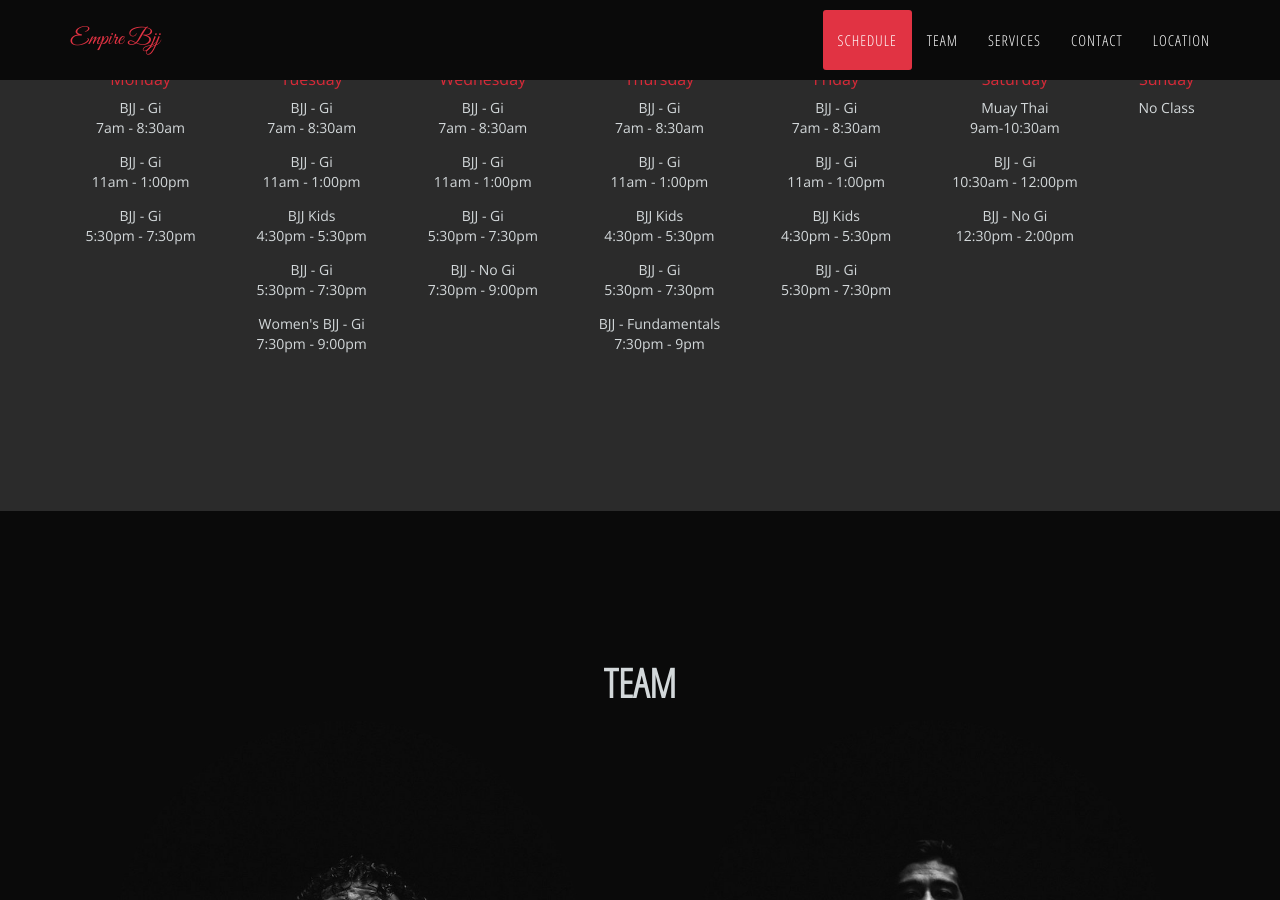
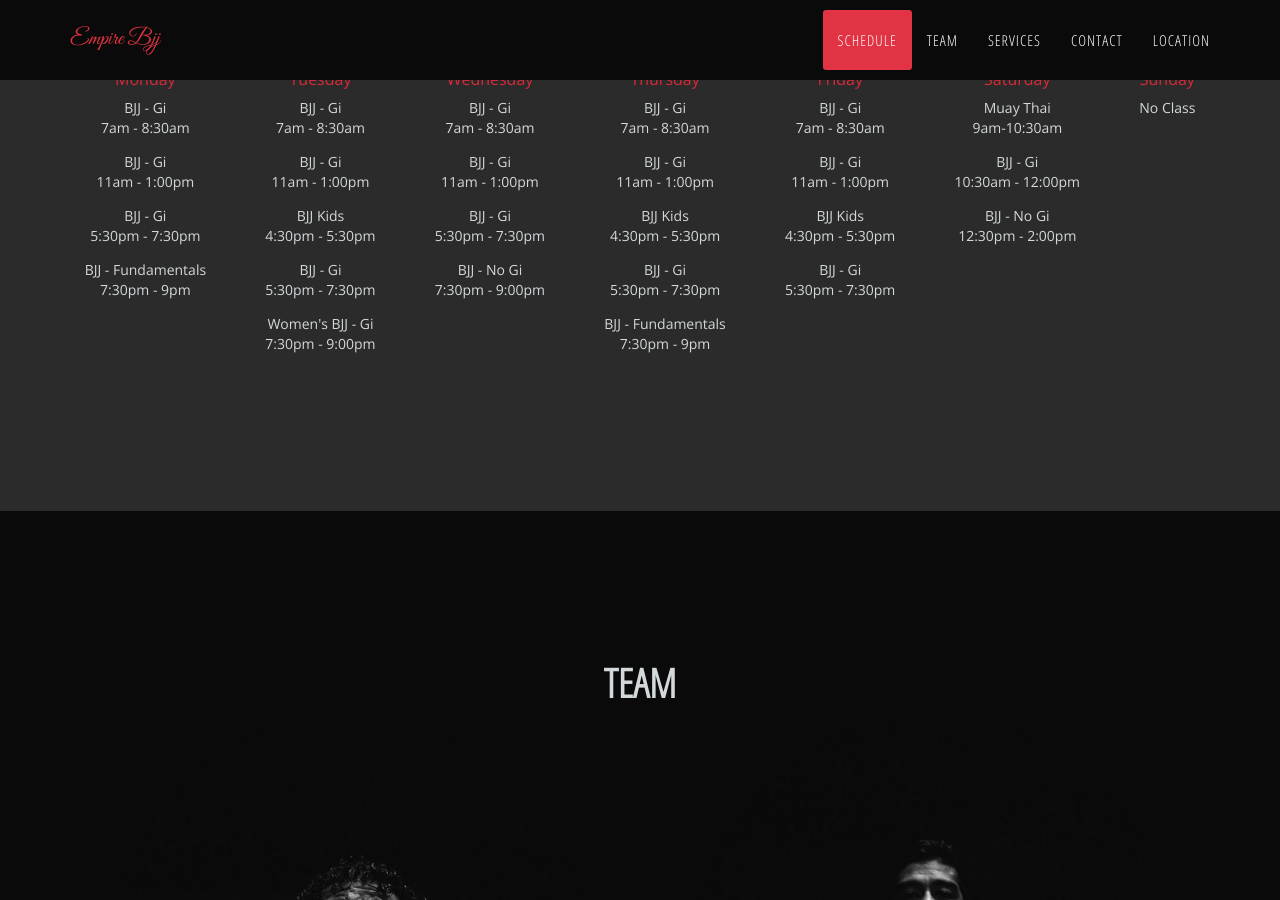
Before and after one commit to eriktjacobsen/empirebjj, a Jekyll site: the page built from index.html, in a window 1280 px wide and 900 px high, scrolled down 856 px. Built offline with Jekyll 4.4.1, drawn with Linux system fonts in a browser that asks for light colours.

Commit message:
update Monday schedule

```diff
--- a/_includes/schedule.html
+++ b/_includes/schedule.html
@@ -12,6 +12,7 @@
             <div class='time'>BJJ - Gi<br/>7am - 8:30am</div>
             <div class='time'>BJJ - Gi<br/>11am - 1:00pm</div>
             <div class='time'>BJJ - Gi<br/>5:30pm - 7:30pm</div>
+            <div class='time short'>BJJ - Fundamentals<br/>7:30pm - 9pm</div>
             <div class='day short'>Tuesday</div>
             <div class='time short'>BJJ - Gi<br/>7am - 8:30am</div>
             <div class='time short'>BJJ - Gi<br/>11am - 1:00pm</div>
```
